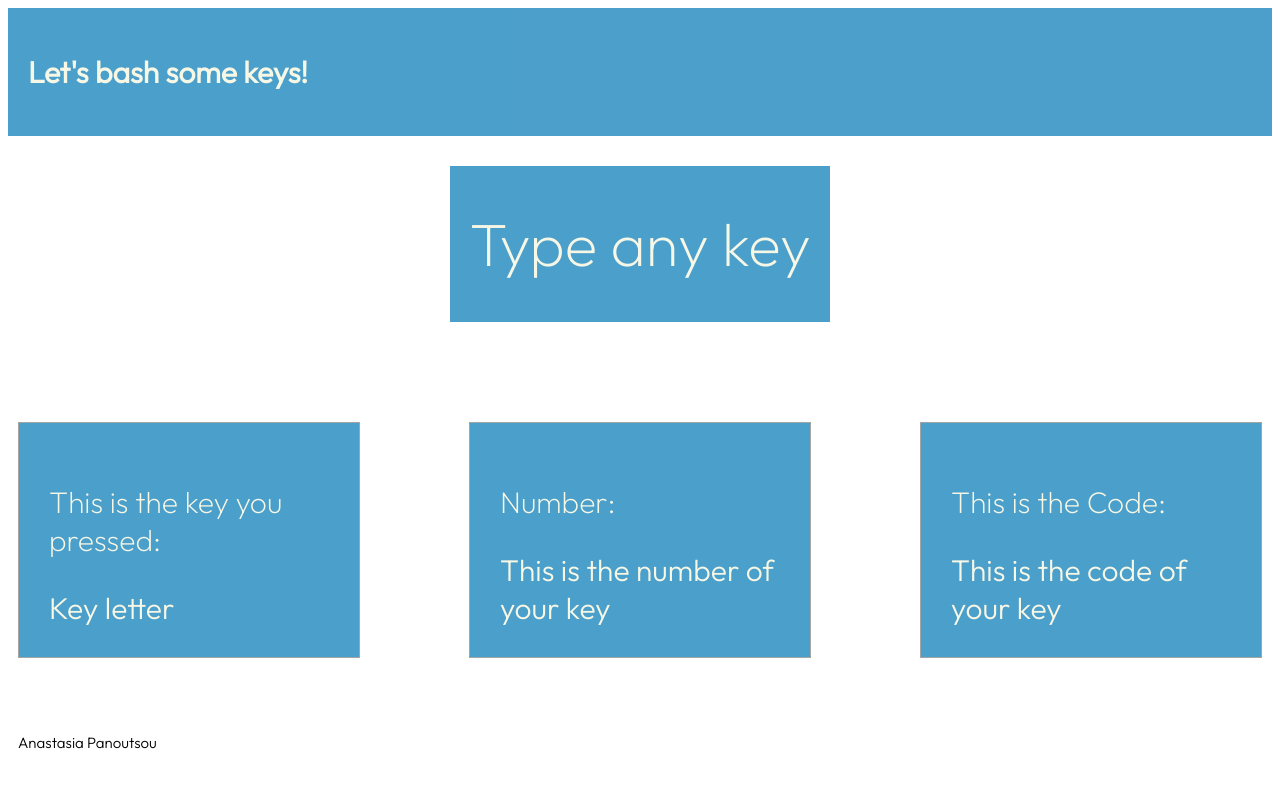
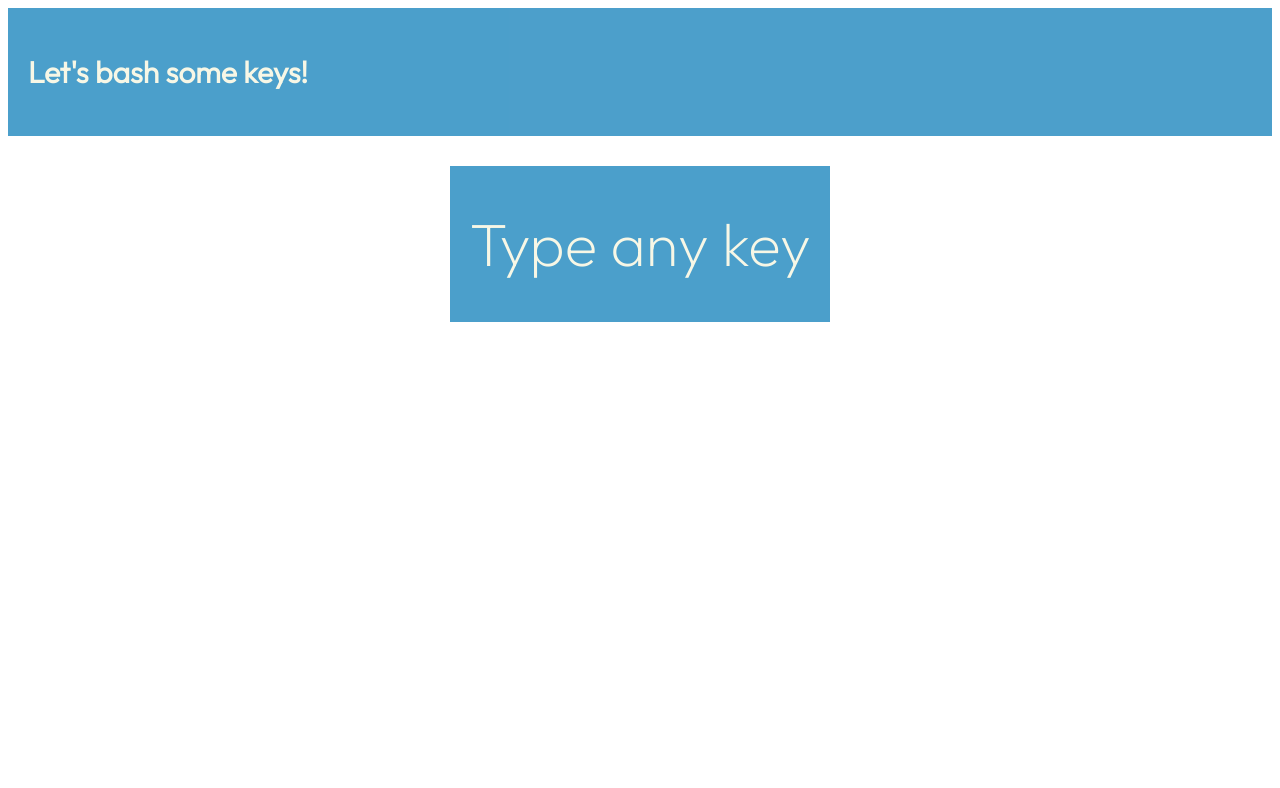
Before and after one commit to anastasia-pan/keyCode, a plain HTML site: page index.html in a window 1280 px wide. Drawn offline with Linux system fonts and the light colour scheme.

Commit message:
hid the text boxes until a key is pressed

```diff
--- a/app.js
+++ b/app.js
@@ -4,11 +4,17 @@ let mainboxNumber = document.getElementById("mainboxNumber");
 let keyValue = document.getElementById("keyValue");
 let keyNumber = document.getElementById("whichNumber");
 let keyCode = document.getElementById("keyCodevalue");
+let boxKey = document.getElementById("eventKey");
+let boxWhich = document.getElementById("eventWhich");
+let boxCode = document.getElementById("keyCode");
 
 // event listener for keypress
 document.addEventListener("keypress", (event) => {
   //command to hide the text from the main display
   mainboxText.style.display = "none";
+  boxKey.style.display = "block";
+  boxWhich.style.display = "block";
+  boxCode.style.display = "block";
   //mainboxNumber and keyNumber populated with event.which result
   mainboxNumber.textContent = event.which;
   keyNumber.textContent = event.which;
--- a/index.html
+++ b/index.html
@@ -27,19 +27,19 @@
         </div>
         <!-- similar smaller boxes to contain all the separate event values -->
         <div class="smallerBoxes">
-            <div class="eventKey">
+            <div id="eventKey">
                 <div id="keyText">
                     <h3>This is the key you pressed:</h3>
                 </div>
                 <div id="keyValue"> Key letter</div>
             </div>
-            <div class="eventWhich">
+            <div id="eventWhich">
                 <div id="eventWhichText">
                     <h3>Number:</h3>
                 </div>
                 <div id="whichNumber"> This is the number of your key </div>
             </div>
-            <div class="keyCode">
+            <div id="keyCode">
                 <div id="keyCodeText">
                     <h3>This is the Code:</h3>
                 </div>
@@ -47,9 +47,7 @@
             </div>
 
         </div>
-        <div class="footer">
-            <p>Anastasia Panoutsou</p>
-        </div>
+
     </div>
     <script src="./app.js"></script>
 </body>
--- a/styles.css
+++ b/styles.css
@@ -64,9 +64,10 @@ smaller boxes in second row styles */
 }
 
 /* individual box styling */
-.eventKey,
-.keyCode,
-.eventWhich {
+#eventKey,
+#keyCode,
+#eventWhich {
+  display: none;
   width: 280px;
   border-style: solid;
   border-color: grey;
```
